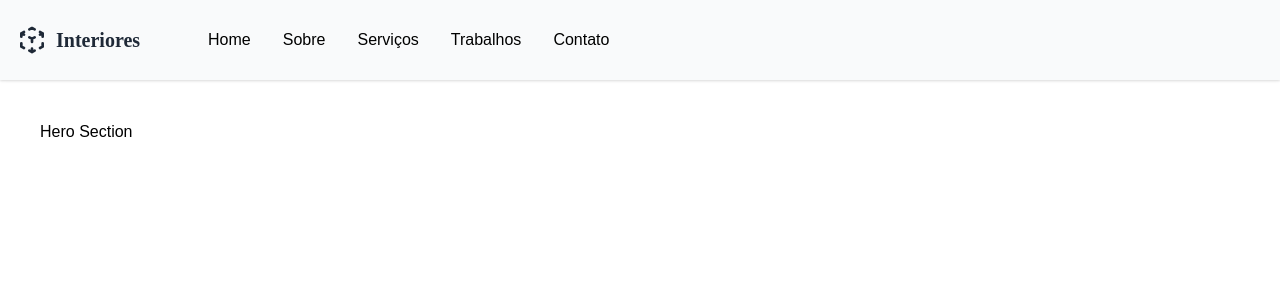
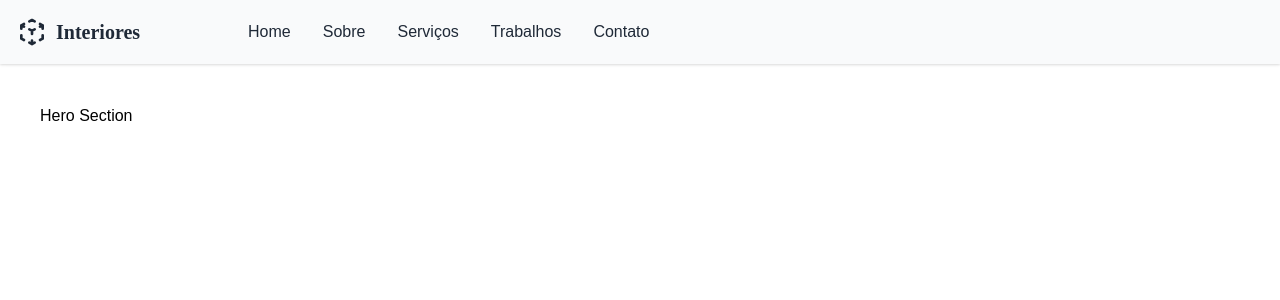
Before and after one commit to RenatoFilipi/alfa, a Nuxt app: page / in a window 1280 px wide. Shown: the top 300 px of the page. Built offline with nearby package versions, Linux system fonts and the light colour scheme.

Commit message:
ajustes topmenu

```diff
--- a/components/shared/top-menu.vue
+++ b/components/shared/top-menu.vue
@@ -1,5 +1,5 @@
 <template lang="">
-  <div class="fixed flex top-0 w-screen font-pp bg-gray-50 shadow h-20">
+  <div class="fixed flex top-0 w-screen font-pp bg-gray-50 shadow h-16">
     <nuxt-link
       class="text-gray-800 font-dm flex items-center space-x-2 px-4"
       to="/"
@@ -18,20 +18,30 @@
         /></svg
       ><span class="font-bold text-xl">Interiores</span></nuxt-link
     >
-    <nav class="flex items-center ml-10 space-x-2">
-      <nuxt-link class="font-pp hover:bg-gray-200 p-3 rounded-md" to=""
+    <nav class="flex items-center ml-20 space-x-2">
+      <nuxt-link
+        class="font-pp hover:bg-gray-200 p-3 rounded-md text-gray-800"
+        to=""
         >Home</nuxt-link
       >
-      <nuxt-link class="font-pp hover:bg-gray-200 p-3 rounded-md" to=""
+      <nuxt-link
+        class="font-pp hover:bg-gray-200 p-3 rounded-md text-gray-800"
+        to=""
         >Sobre</nuxt-link
       >
-      <nuxt-link class="font-pp hover:bg-gray-200 p-3 rounded-md" to=""
+      <nuxt-link
+        class="font-pp hover:bg-gray-200 p-3 rounded-md text-gray-800"
+        to=""
         >Serviços</nuxt-link
       >
-      <nuxt-link class="font-pp hover:bg-gray-200 p-3 rounded-md" to=""
+      <nuxt-link
+        class="font-pp hover:bg-gray-200 p-3 rounded-md text-gray-800"
+        to=""
         >Trabalhos</nuxt-link
       >
-      <nuxt-link class="font-pp hover:bg-gray-200 p-3 rounded-md" to=""
+      <nuxt-link
+        class="font-pp hover:bg-gray-200 p-3 rounded-md text-gray-800"
+        to=""
         >Contato</nuxt-link
       >
     </nav>
--- a/layouts/main-lay.vue
+++ b/layouts/main-lay.vue
@@ -2,7 +2,7 @@
   <div class="">
     <top-menu v-if="true" />
     <side-menu v-if="false" />
-    <div class="p-10 mt-20">
+    <div class="p-10 mt-16">
       <Nuxt />
     </div>
   </div>
```
